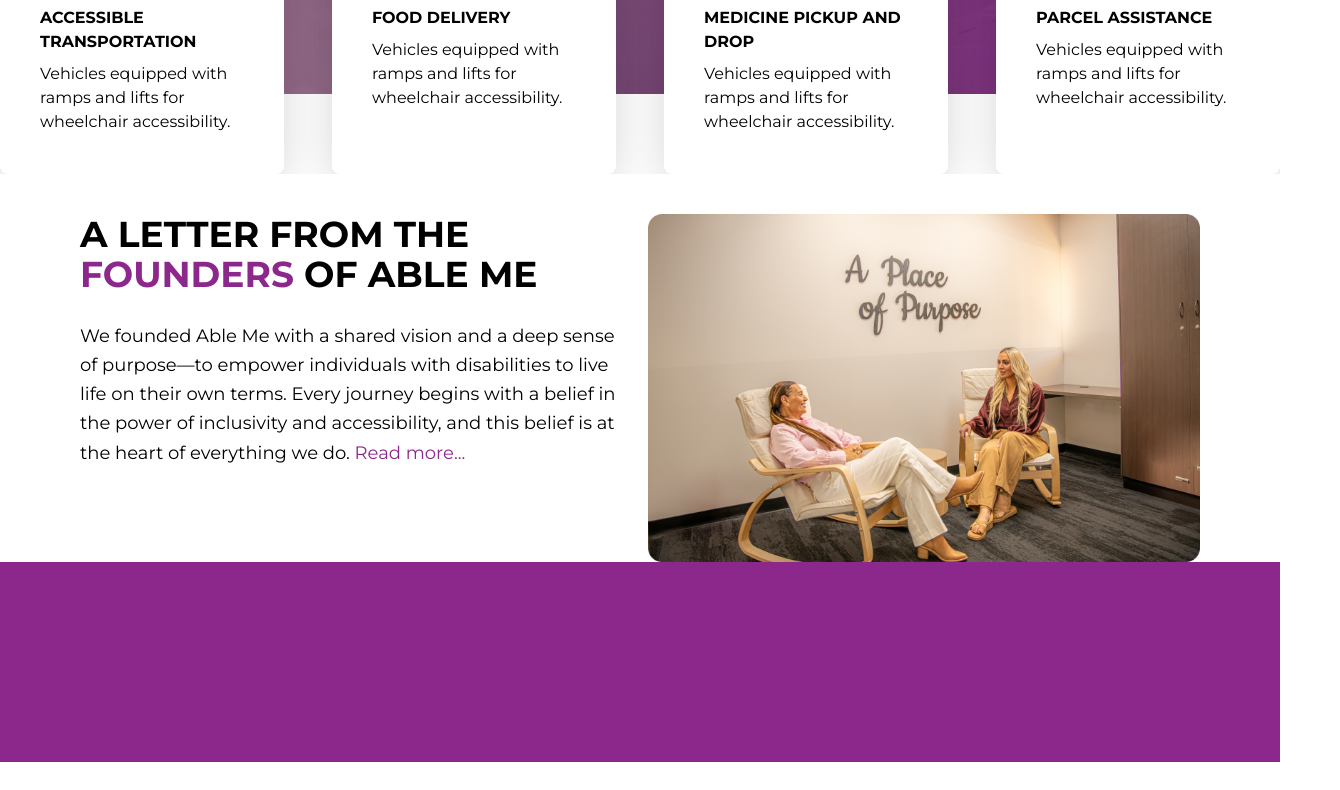
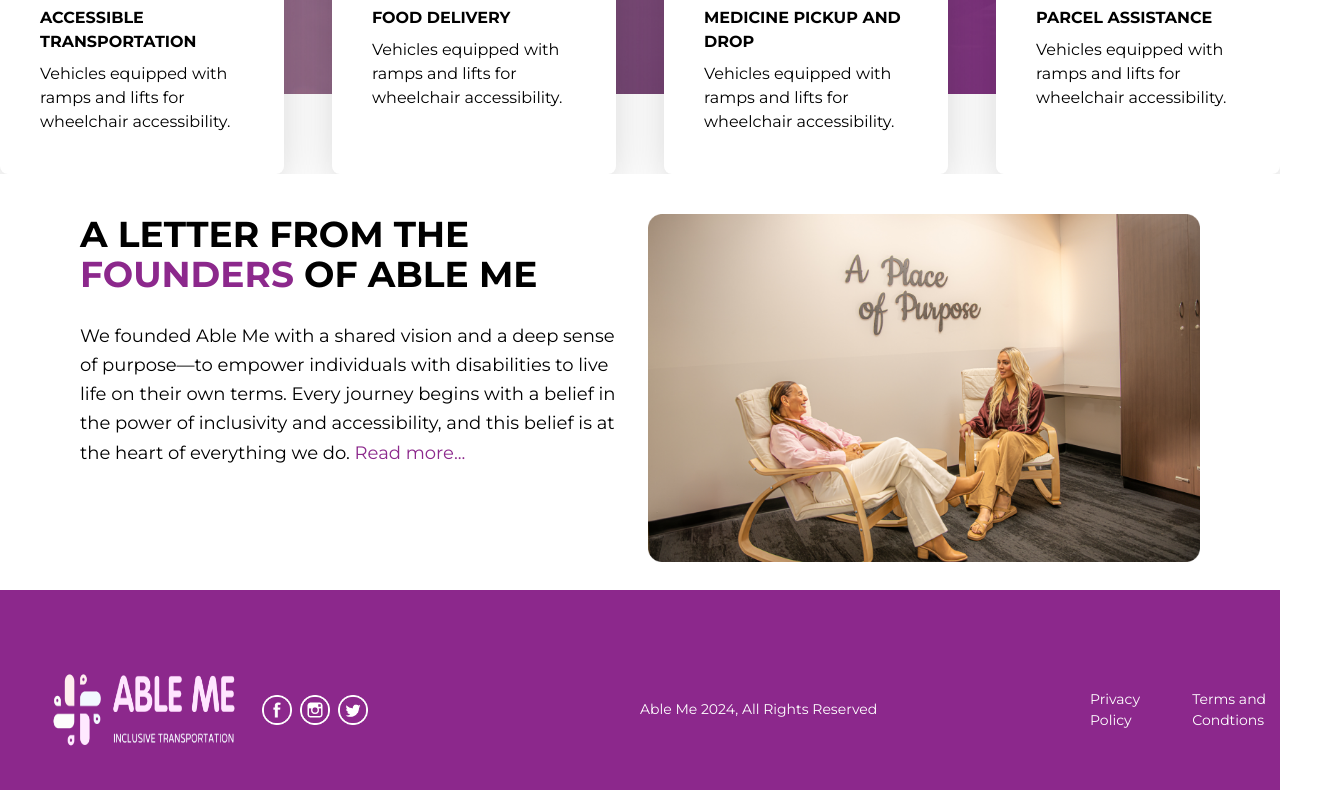
Before and after one commit to alnaughty/able-me-front, a Nuxt app: page / in a window 1280 px wide. Shown: the part 2438-3228 px from the top of the page, 1340 px wide, since content can reach past the window. Before the commit the page ends 3200 px from the top, so only its background shows below. Built offline with nearby package versions, Linux system fonts and the light colour scheme.

Commit message:
change logo

```diff
--- a/components/BFooter.vue
+++ b/components/BFooter.vue
@@ -1,6 +1,6 @@
 <template>
-  <div class="bg-purple md:h-[230px] lg:h-[200px] md:pt-5 lg:pt-10">
-    <!-- <img class="md:pl-5 lg:pl-10 md:w-[250px]" src="/f_logo.png"/>
+  <div class="bg-purple md:h-[230px] lg:h-[200px] md:pt-5 lg:pt-10 mt-7">
+    <img class="md:pl-5 lg:pl-10 md:w-[250px]" src="/f_logo.png"/>
     <div class="grid grid-cols-3 place-items-center md:gap-50 lg:gap-80">
 
       <div class="flex gap-2 cursor-pointer">
@@ -15,7 +15,7 @@
         <p>Privacy Policy</p>
         <p>Terms and Condtions</p>
       </div>
-    </div> -->
+    </div>
   </div>
 </template>
 <script setup>
--- a/components/Section4.vue
+++ b/components/Section4.vue
@@ -7,7 +7,7 @@
       <p class="text-[14px] md:text-center text-white">Able Me provides a comprehensive range of services tailored to meet the <br> diverse needs of our users</p>
     </div>
 
-    <div class="absolute flex md:justify-center -bottom-20 gap-4 md:left-0 lg:gap-12 w-screen overflow-x-auto md:overflow-hidden z-30">
+    <div class="absolute flex md:justify-center -bottom-20 gap-4 md:left-0 lg:gap-12 w-screen md:w-[100%] overflow-x-auto md:overflow-hidden z-30">
       <div class="bg-white rounded-lg p-5 lg:p-10 shadow-2xl min-w-[250px]">
         <img class="mb-2 w-[90px] lg:w-[150px]" src="/meter.png"/>
         <p class="font-bold uppercase mb-2">Accessible <br> Transportation</p>
--- a/layouts/default.vue
+++ b/layouts/default.vue
@@ -3,7 +3,7 @@
     <b-header class="hidden md:flex"/>
     <s-header class="sm:block md:hidden"/>
     <NuxtPage @click.capture="drawer.close"/>
-    <b-footer/>
+    <b-footer class="hidden md:flex"/>
   </div>
 
 </template>
--- a/pages/index.vue
+++ b/pages/index.vue
@@ -1,6 +1,6 @@
 <template>
   <div class="m-0 p-0 font-sans">
-    <img class="absolute top-40 right-0 !z-0 md:w-[85%] lg:w-[69%] hidden md:block" src="/sline.png" />
+    <img class="absolute top-40 right-0 !z-0 md:w-[85%] lg:w-[65.5%] hidden md:block" src="/sline.png" />
     <section-1/>
     <section-2 id="about-us"/>
     <section-3 />
```
Also changed, not shown: public/h_logo.png.
